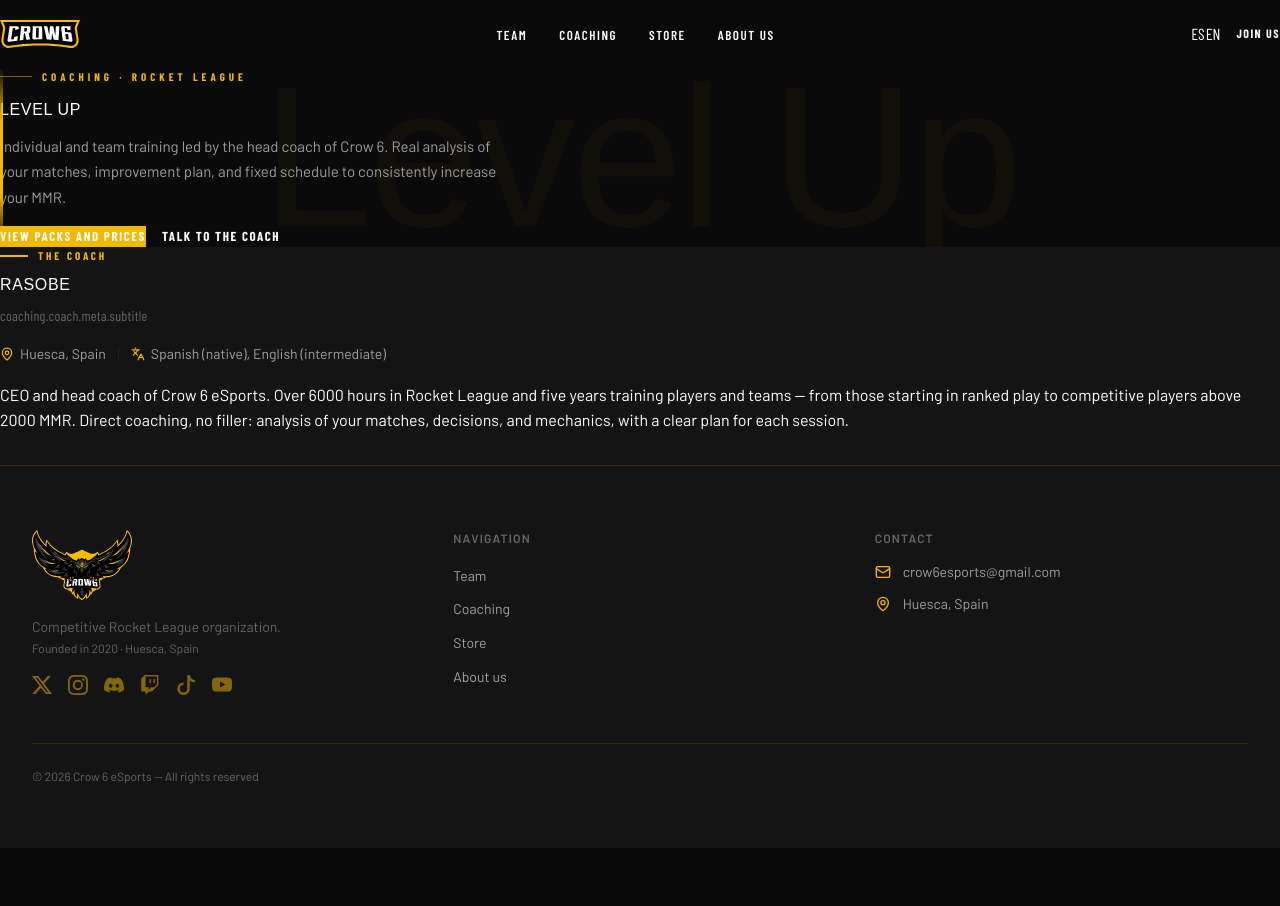
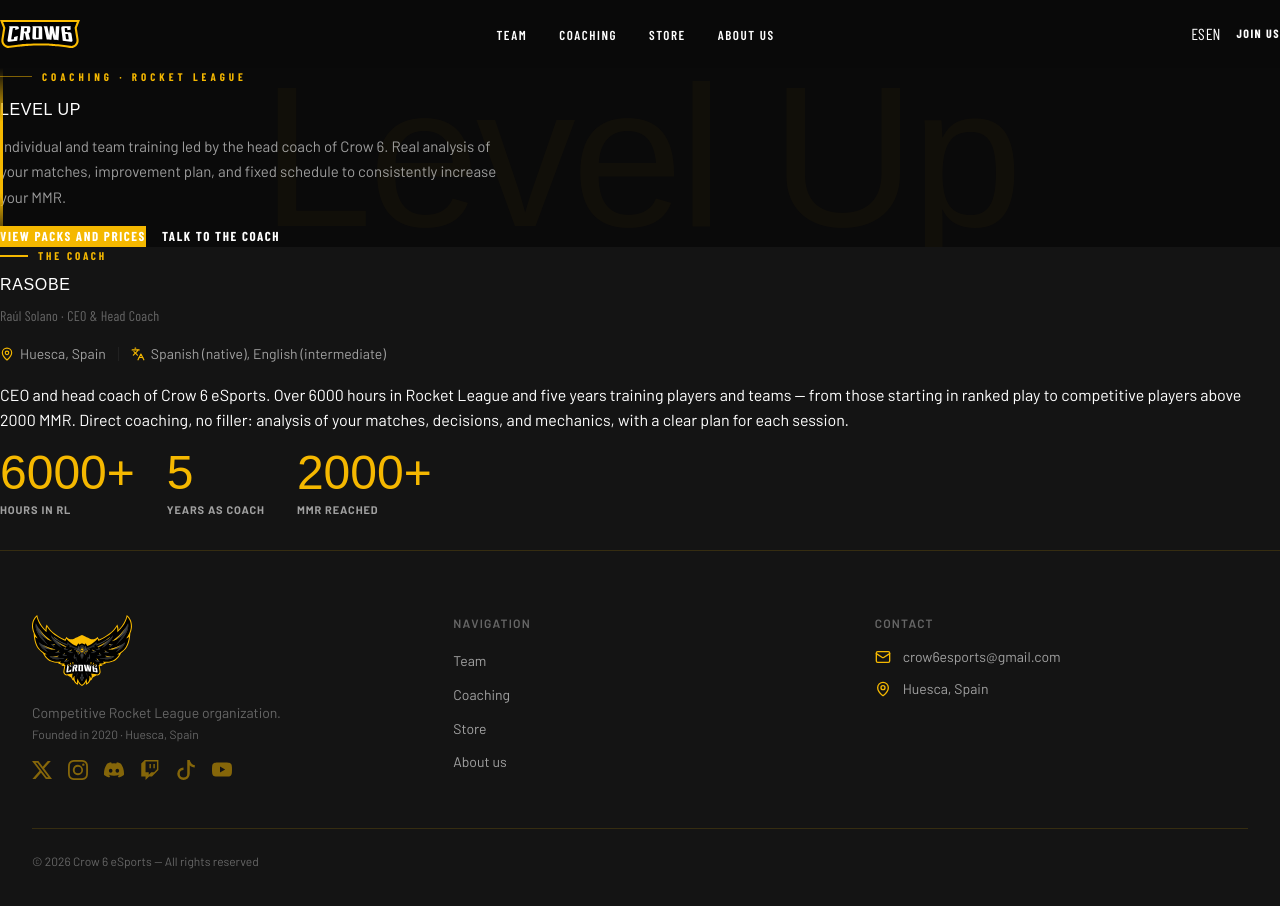
Before and after one commit to Rasobe/crow6esports-web, a Next.js app: page /en/coaching in a window 1280 px wide. Shown: the top 906 px of the page. Before the commit the page ends 848 px from the top, so only its background shows below. Built offline with nearby package versions, Linux system fonts and the light colour scheme; a web font is replaced by a local one.

Commit message:
feat(coaching): update coach bio section with stats and refactor components

```diff
--- a/messages/en.json
+++ b/messages/en.json
@@ -266,7 +266,6 @@
     }
   },
   "coaching": {
-    "eyebrow": "Professional training",
     "meta": {
       "eyebrow": "Coaching · Rocket League",
       "title": "Level Up",
@@ -282,7 +281,7 @@
       "meta": {
         "eyebrow": "The coach",
         "title": "Rasobe",
-        "description": "Raúl Solano · CEO & Head Coach"
+        "subtitle": "Raúl Solano · CEO & Head Coach"
       },
       "bio": {
         "meta": {
@@ -290,7 +289,12 @@
           "languages": "Spanish (native), English (intermediate)"
         },
         "p1": "CEO and head coach of Crow 6 eSports. Over 6000 hours in Rocket League and five years training players and teams — from those starting in ranked play to competitive players above 2000 MMR. Direct coaching, no filler: analysis of your matches, decisions, and mechanics, with a clear plan for each session."
-      }
+      },
+      "stats": [
+        { "value": "6000+", "label": "Hours in RL" },
+        { "value": "5", "label": "Years as coach" },
+        { "value": "2000+", "label": "MMR reached" }
+      ]
     },
     "individual": "Individual",
     "group": "Group",
--- a/messages/es.json
+++ b/messages/es.json
@@ -276,7 +276,6 @@
     }
   },
   "coaching": {
-    "eyebrow": "Entrenamiento profesional",
     "meta": {
       "eyebrow": "Coaching · Rocket League",
       "title": "Sube de nivel",
@@ -300,7 +299,12 @@
           "languages": "Español (nativo), Inglés (intermedio)"
         },
         "p1": "CEO y head coach de Crow 6 eSports. Más de 6000 horas en Rocket League y cinco años formando jugadores y equipos — desde quienes empiezan en clasificatoria hasta competitivos por encima de 2000 MMR. Coaching directo, sin relleno: análisis de tus partidas, decisiones y mecánicas, con un plan claro para cada sesión."
-      }
+      },
+      "stats": [
+        { "value": "6000+", "label": "Horas en RL" },
+        { "value": "5", "label": "Años como coach" },
+        { "value": "2000+", "label": "MMR alcanzado" }
+      ]
     },
     "individual": "Individual",
     "group": "Grupal",
--- a/src/features/coaching/components/coach-section/coach-section.scss
+++ b/src/features/coaching/components/coach-section/coach-section.scss
@@ -23,12 +23,4 @@
         gap: 16px;
     }
 
-    .coach-section__bio-meta {
-        position: relative;
-        display: flex;
-        flex-direction: row;
-        gap: 16px;
-        flex-wrap: wrap;
-    }
-
 }
--- a/src/features/coaching/components/coach-section/components/bio-section/BioSection.tsx
+++ b/src/features/coaching/components/coach-section/components/bio-section/BioSection.tsx
@@ -1,6 +1,6 @@
 import { SectionHeader } from "@/components/ui";
 import { useTranslations } from "next-intl";
-import { CoachMeta } from "./components";
+import { CoachMeta, CoachStats } from "./components";
 
 export function BioSection() {
     const t = useTranslations("coaching.coach.bio");
@@ -14,6 +14,8 @@
             <p className="coach-section__bio-text">
                 {t("p1")}
             </p>
+
+            <CoachStats />
         </section>
     )
 }
--- /dev/null
+++ b/src/features/coaching/components/coach-section/components/bio-section/components/coach-meta/index.ts
@@ -0,0 +1 @@
+export * from './CoachMeta';
--- /dev/null
+++ b/src/features/coaching/components/coach-section/components/bio-section/components/coach-stats/CoachStats.tsx
@@ -0,0 +1,18 @@
+import { useTranslations } from "next-intl";
+import "./coach-stats.scss";
+
+export function CoachStats() {
+    const t = useTranslations("coaching.coach");
+    const stats = t.raw("stats") as { value: string; label: string }[];
+
+    return (
+        <div className="coach-stats">
+            {stats.map((stat) => (
+                <div key={stat.label} className="coach-stats__item">
+                    <span className="coach-stats__value">{stat.value}</span>
+                    <span className="coach-stats__label">{stat.label}</span>
+                </div>
+            ))}
+        </div>
+    );
+}
--- /dev/null
+++ b/src/features/coaching/components/coach-section/components/bio-section/components/coach-stats/coach-stats.scss
@@ -0,0 +1,28 @@
+@layer components {
+    .coach-stats {
+        display: flex;
+        gap: 2rem;
+        flex-wrap: wrap;
+    }
+
+    .coach-stats__item {
+        display: flex;
+        flex-direction: column;
+        gap: 0.25rem;
+    }
+
+    .coach-stats__value {
+        font-family: var(--font-display);
+        font-size: clamp(2rem, 5vw, 3rem);
+        line-height: 1;
+        color: var(--brand);
+    }
+
+    .coach-stats__label {
+        font-size: 0.6875rem;
+        font-weight: 700;
+        letter-spacing: 0.08em;
+        text-transform: uppercase;
+        color: var(--text-secondary);
+    }
+}
--- /dev/null
+++ b/src/features/coaching/components/coach-section/components/bio-section/components/coach-stats/index.ts
@@ -0,0 +1 @@
+export * from './CoachStats';
--- a/src/features/coaching/components/coach-section/components/bio-section/components/index.ts
+++ b/src/features/coaching/components/coach-section/components/bio-section/components/index.ts
@@ -1 +1,2 @@
-export * from './CoachMeta';
+export * from './coach-meta';
+export * from './coach-stats';
```
Also changed, not shown: src/features/coaching/components/coach-section/components/bio-section/components/coach-meta/CoachMeta.tsx (renamed from src/features/coaching/components/coach-section/components/bio-section/components/CoachMeta.tsx), src/features/coaching/components/coach-section/components/bio-section/components/coach-meta/coach-meta.scss (renamed from src/features/coaching/components/coach-section/components/bio-section/components/coach-meta.scss).
